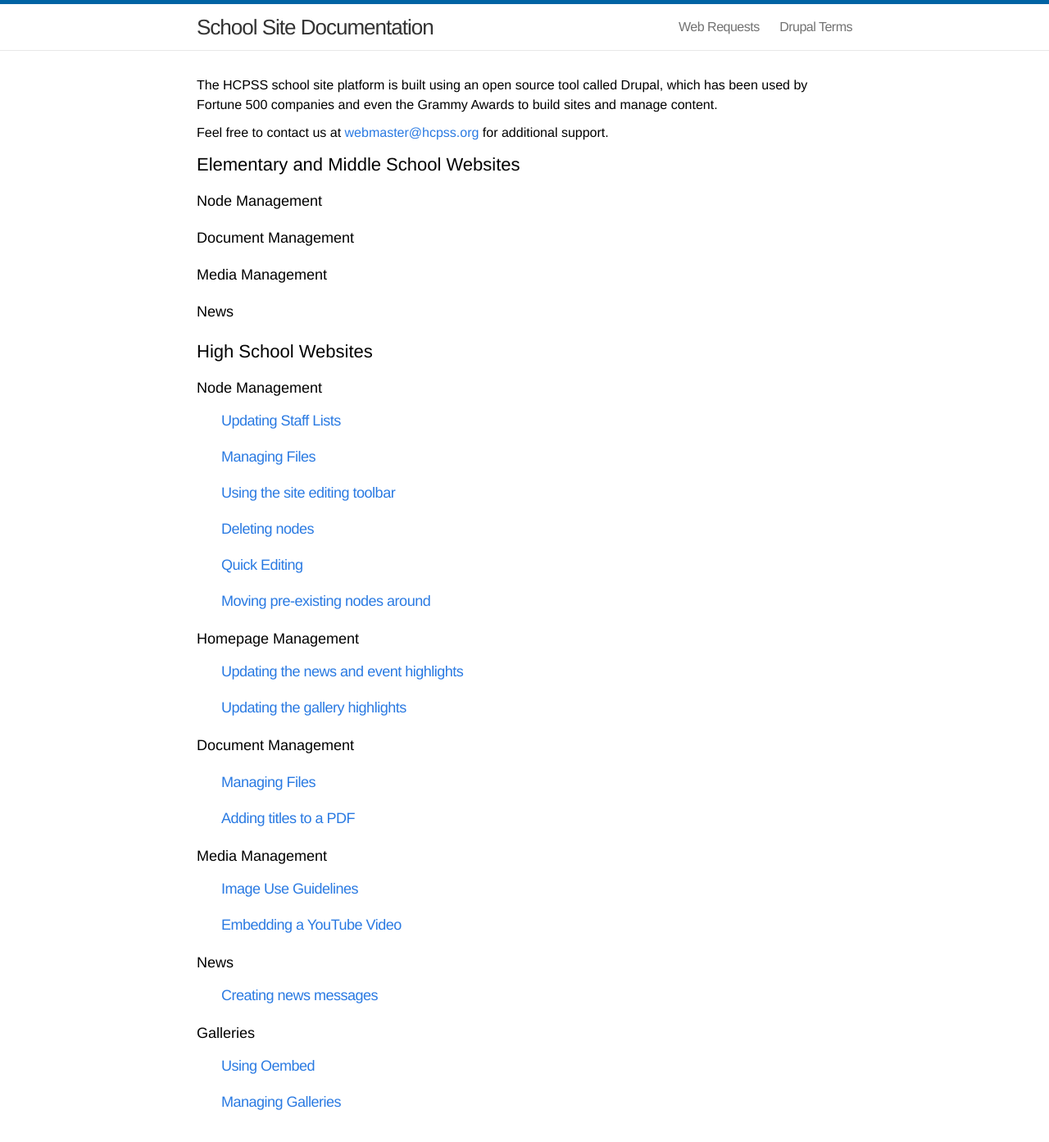
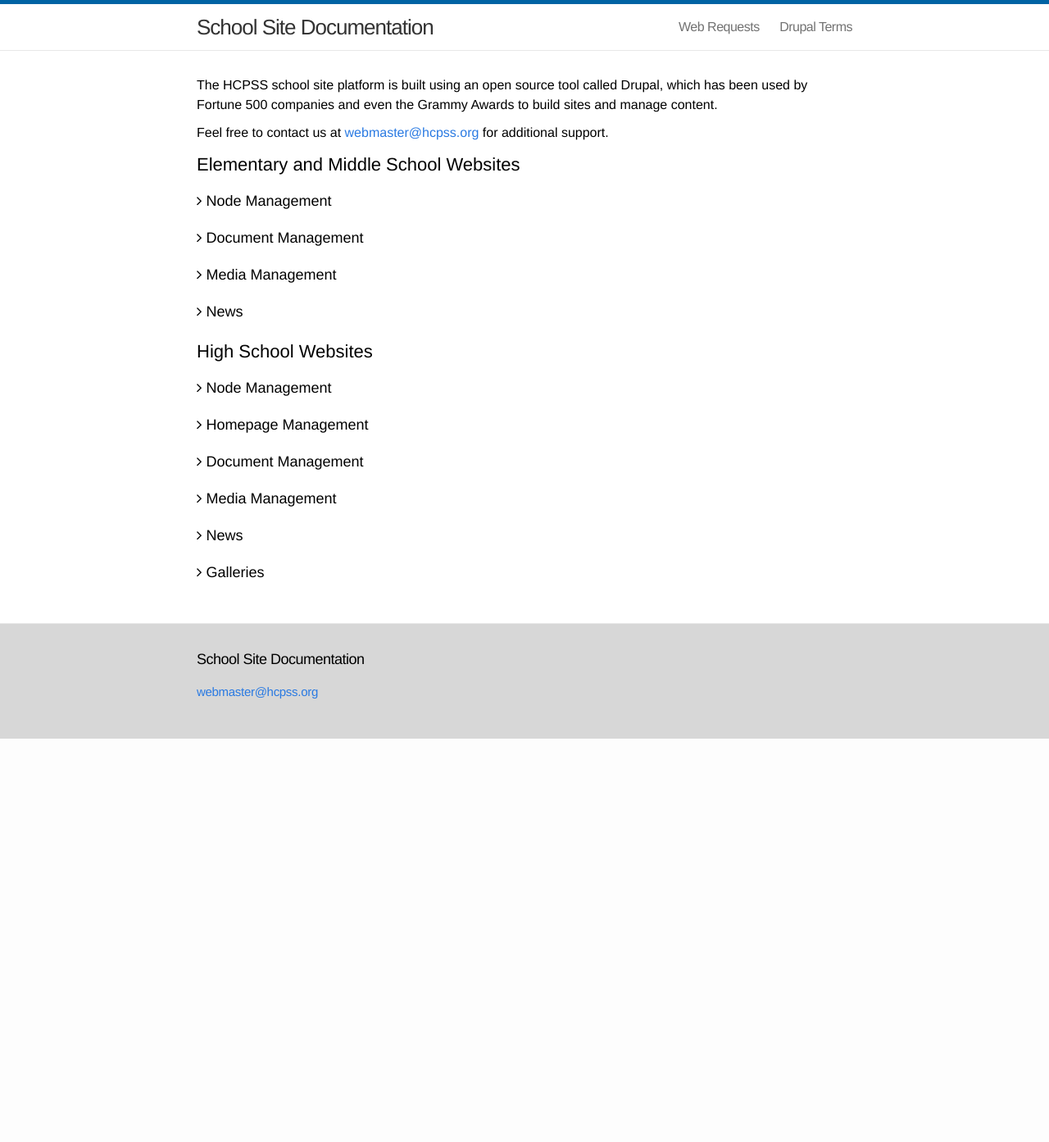
Before and after one commit to HCPSS/schoolsites-help, a Jekyll site: the page built from index.html, in a window 1280 px wide and 1400 px high. Shown: the top 1393 px of the window at 82% size. Built offline with Jekyll 4.4.1, drawn with Linux system fonts in a browser that asks for light colours; nearby versions of some CDN libraries; Markdown is read by kramdown in place of the engine named in the settings.

Commit message:
finished adding dropdowns, font-awesome icons

```diff
--- a/_includes/head.html
+++ b/_includes/head.html
@@ -7,5 +7,7 @@
     <link rel="canonical" href="{{ page.url | replace:'index.html','' | prepend: site.baseurl | prepend: site.url }}">
 
     <!-- Custom CSS -->
+    <link rel="stylesheet" type='text/css'
+  href="//maxcdn.bootstrapcdn.com/font-awesome/4.2.0/css/font-awesome.min.css">
     <link rel="stylesheet" href="{{ "/css/main.css" | prepend: site.baseurl }}">
 </head>
--- a/index.html
+++ b/index.html
@@ -12,7 +12,7 @@ layout: default
 
    <h2 id="es-ms">Elementary and Middle School Websites</h2>
    <div id="list">
-     <h3>Node Management</h3>
+     <h3><i class="fa fa-angle-right fa-2"></i> Node Management</h3>
      <div class="hide hide--content">
 
         <ul class="posts">
@@ -24,7 +24,7 @@ layout: default
         </ul>
         </div>
 
-        <h3>Document Management</h3>
+        <h3><i class="fa fa-angle-right fa-2"></i> Document Management</h3>
         <div class="hide hide--content">
 
         <ul class="posts">
@@ -36,7 +36,7 @@ layout: default
         </ul>
         </div>
 
-        <h3>Media Management</h3>
+        <h3><i class="fa fa-angle-right fa-2"></i> Media Management</h3>
         <div class="hide hide--content">
 
         <ul class="posts">
@@ -48,7 +48,7 @@ layout: default
         </ul>
         </div>
 
-        <h3>News</h3>
+        <h3><i class="fa fa-angle-right fa-2"></i> News</h3>
         <div class="hide hide--content">
 
         <ul class="posts">
@@ -62,7 +62,9 @@ layout: default
    </div>
 
    <h2 id="hs">High School Websites</h2>
-   <h3>Node Management</h3>
+   <div id="list">
+   <h3><i class="fa fa-angle-right fa-2"></i> Node Management</h3>
+   <div class="hide hide--content">
       <ul class="posts">
         {% for post in site.categories.nodes-hs %}
           <li>
@@ -70,8 +72,11 @@ layout: default
           </li>
         {% endfor %}
       </ul>
+   </div>
 
-   <h3>Homepage Management</h3>
+
+   <h3><i class="fa fa-angle-right fa-2"></i> Homepage Management</h3>
+   <div class="hide hide--content">
       <ul class="posts">
         {% for post in site.categories.hs-homepage %}
           <li>
@@ -79,16 +84,22 @@ layout: default
           </li>
         {% endfor %}
       </ul>
+   </div>
 
-   <h3>Document Management</h3>
+
+   <h3><i class="fa fa-angle-right fa-2"></i> Document Management</h3>
+   <div class="hide hide--content">
       <ul class="posts">
           <li>
             <li><a class="post-link" href="/schoolsites-help/nodes-hs/2015/07/02/managing-files/">Managing Files</a></li>
             <li><a class="post-link" href="/schoolsites-help/files/es-files/2015/08/17/metadata/">Adding titles to a PDF</a></li>
           </li>
       </ul>
+   </div>
 
-   <h3>Media Management</h3>
+
+   <h3><i class="fa fa-angle-right fa-2"></i> Media Management</h3>
+   <div class="hide hide--content">
 
       <ul class="posts">
         {% for post in site.categories.hs-media %}
@@ -97,7 +108,10 @@ layout: default
           </li>
         {% endfor %}
       </ul>
-   <h3>News</h3>
+   </div>
+
+   <h3><i class="fa fa-angle-right fa-2"></i> News</h3>
+   <div class="hide hide--content">
       <ul class="posts">
         {% for post in site.categories.news-hs %}
           <li>
@@ -105,8 +119,11 @@ layout: default
           </li>
         {% endfor %}
       </ul>
+   </div>
 
-   <h3>Galleries</h3>
+
+   <h3><i class="fa fa-angle-right fa-2"></i> Galleries</h3>
+   <div class="hide hide--content">
       <ul class="posts">
         {% for post in site.categories.hs-gallery-mgmt %}
           <li>
@@ -114,6 +131,8 @@ layout: default
           </li>
         {% endfor %}
       </ul>
+   </div>
+
   </div>
 
 <!-- End categories -->
```
